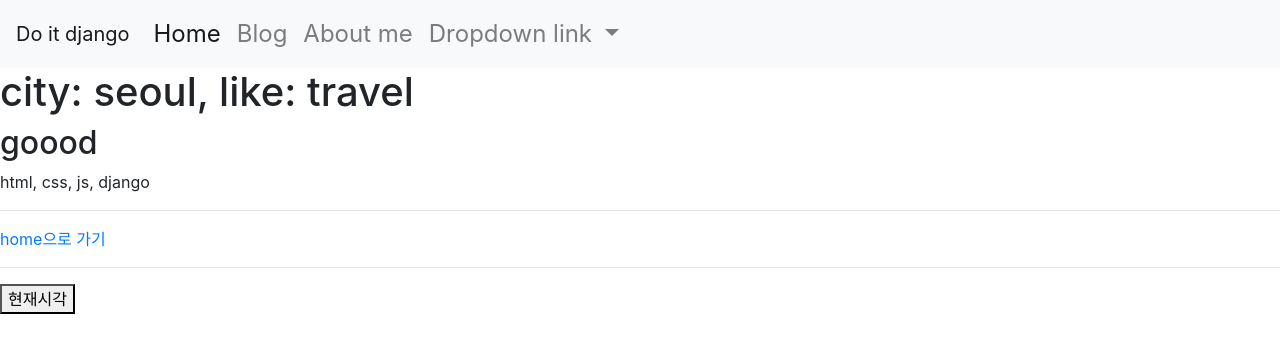
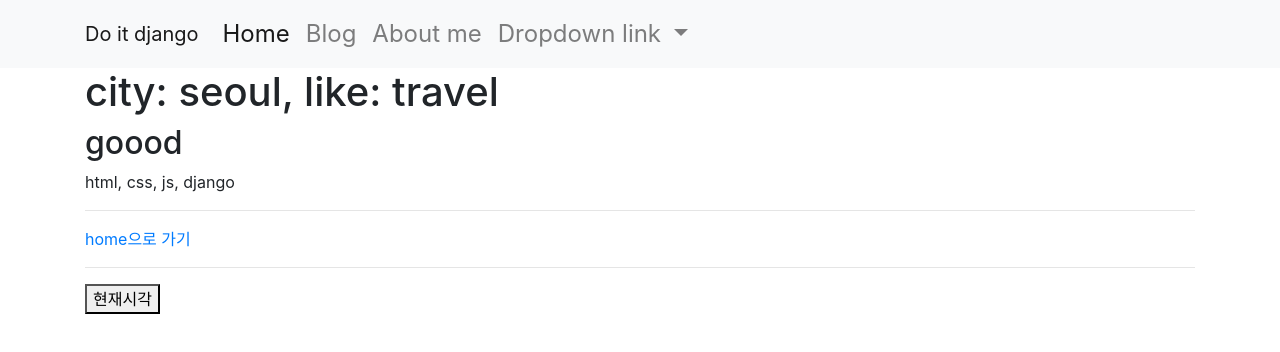
Before and after one commit to DevCeo/doit_frontend, a plain HTML site: page about_me.html in a window 1280 px wide. Drawn offline with nearby package versions, Linux system fonts and the light colour scheme.

Commit message:
container 적용, 여백 생성

```diff
--- a/about_me.html
+++ b/about_me.html
@@ -12,6 +12,7 @@
   </head>
   <body>
     <nav class="navbar navbar-expand-lg navbar-light bg-light">
+      <div class="container">
         <a class="navbar-brand" href="#">Do it django</a>
         <button
           class="navbar-toggler"
@@ -48,7 +49,10 @@
               >
                 Dropdown link
               </a>
-            <div class="dropdown-menu" aria-labelledby="navbarDropdownMenuLink">
+              <div
+                class="dropdown-menu"
+                aria-labelledby="navbarDropdownMenuLink"
+              >
                 <a class="dropdown-item" href="#">Action</a>
                 <a class="dropdown-item" href="#">Another action</a>
                 <a class="dropdown-item" href="#">Something else here</a>
@@ -56,8 +60,9 @@
             </li>
           </ul>
         </div>
+      </div>
     </nav>
-
+    <div class="container">
       <h1>city: seoul, like: travel</h1>
       <h2>goood</h2>
 
@@ -70,7 +75,7 @@
       <hr />
 
       <button onclick="whatTimeIsIt()">현재시각</button>
-
+    </div>
     <script
       src="https://cdn.jsdelivr.net/npm/jquery@3.5.1/dist/jquery.slim.min.js"
       integrity="sha384-DfXdz2htPH0lsSSs5nCTpuj/zy4C+OGpamoFVy38MVBnE+IbbVYUew+OrCXaRkfj"
```
Lines whose indentation alone changed are shown as unchanged.
